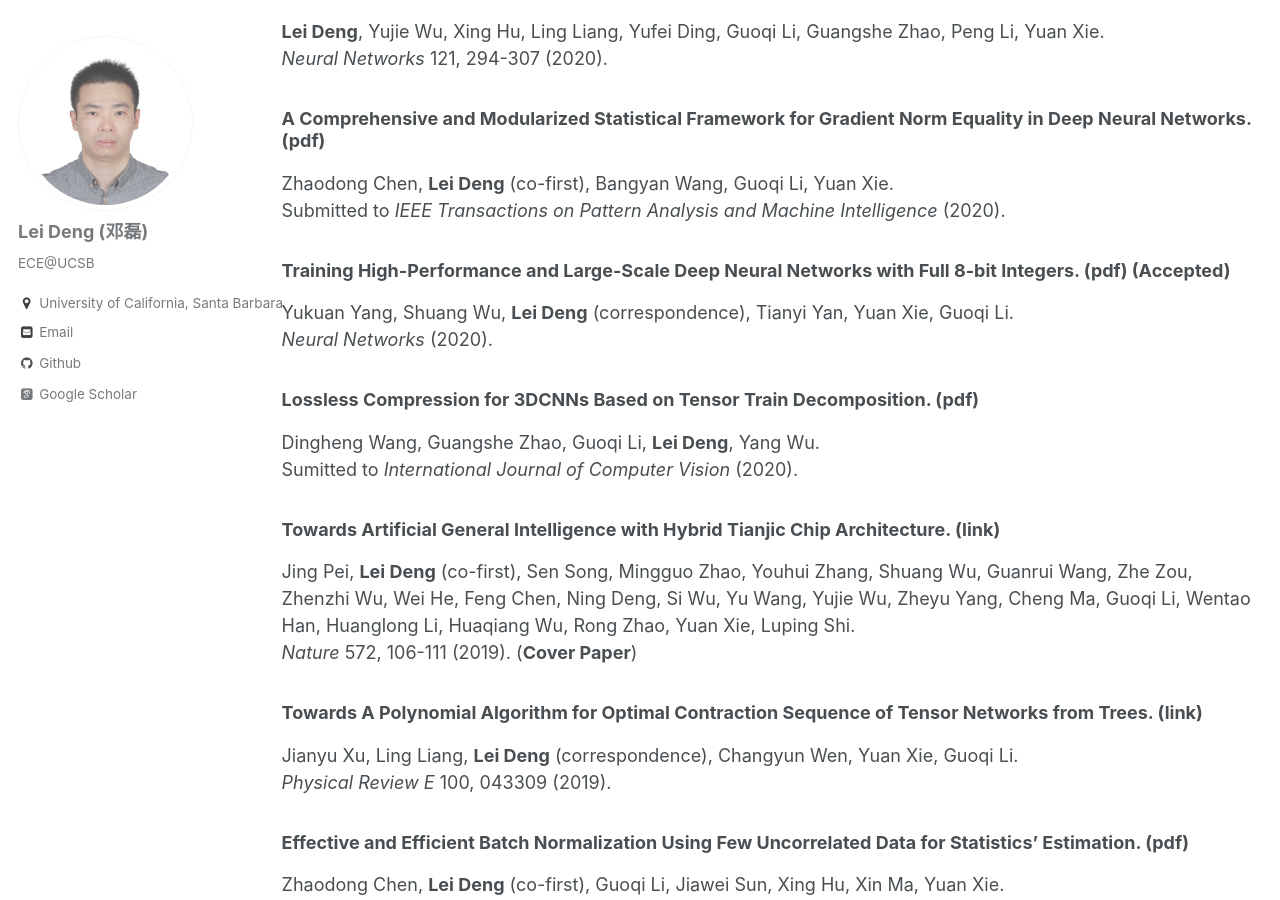
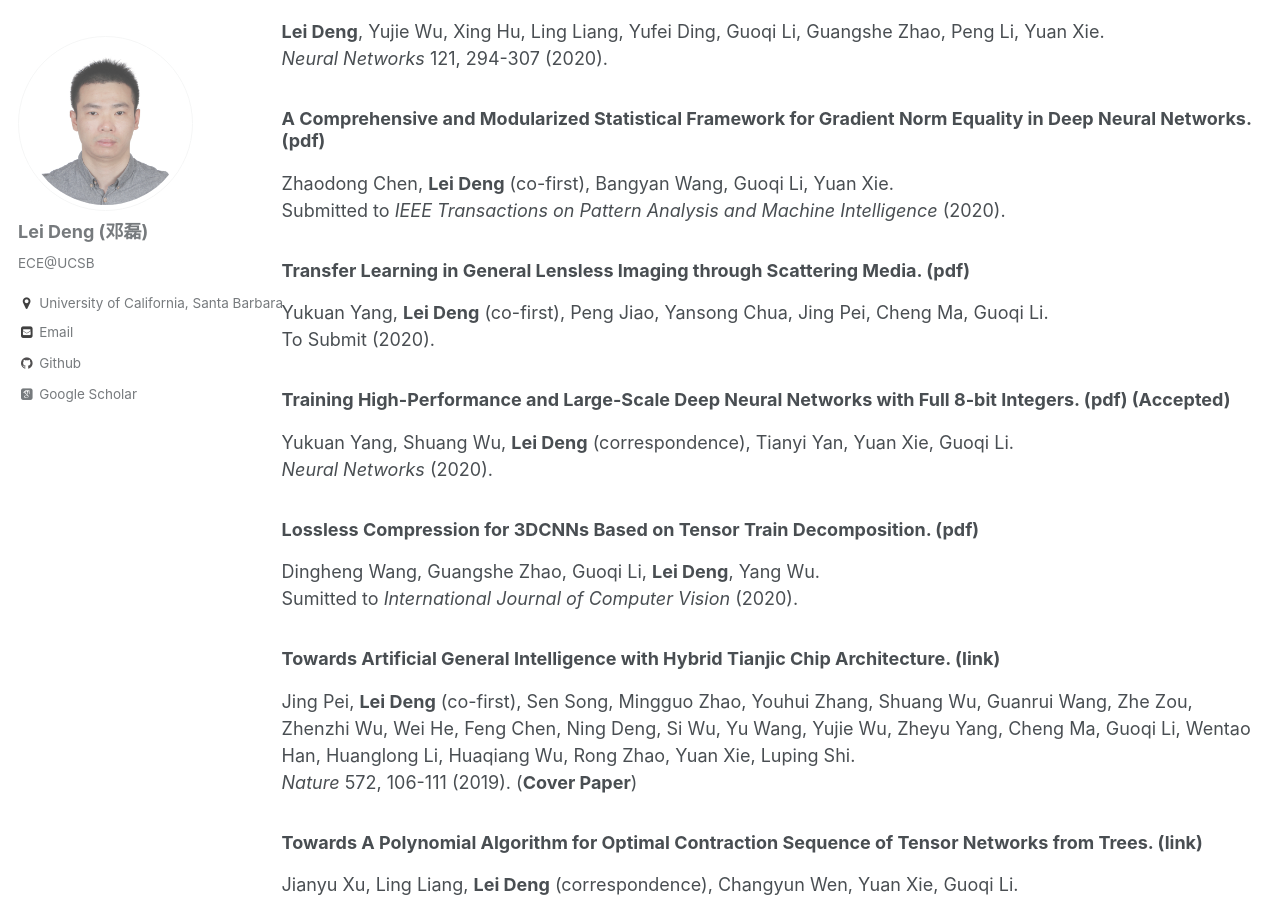
Before and after one commit to dllfei/dllfei.github.io, a Jekyll site: the page built from _pages/publications.md, in a window 1280 px wide and 900 px high, scrolled down 450 px. Built offline with Jekyll 4.4.1, drawn with Linux system fonts in a browser that asks for light colours; some web fonts are replaced.

Commit message:
Update publications.md

```diff
--- a/_pages/publications.md
+++ b/_pages/publications.md
@@ -19,6 +19,10 @@ Submitted to *IEEE Transactions on Neural Networks and Learning Systems* (2020).
 ### A Comprehensive and Modularized Statistical Framework for Gradient Norm Equality in Deep Neural Networks. ([pdf](https://arxiv.org/pdf/2001.00254.pdf)) <br />
 Zhaodong Chen, **Lei Deng** (co-first), Bangyan Wang, Guoqi Li, Yuan Xie. <br />
 Submitted to *IEEE Transactions on Pattern Analysis and Machine Intelligence* (2020).
+
+### Transfer Learning in General Lensless Imaging through Scattering Media. ([pdf](https://arxiv.org/pdf/1912.12419.pdf)) <br />
+Yukuan Yang, **Lei Deng** (co-first), Peng Jiao, Yansong Chua, Jing Pei, Cheng Ma, Guoqi Li. <br />
+To Submit (2020).
 
 ### Training High-Performance and Large-Scale Deep Neural Networks with Full 8-bit Integers. ([pdf](https://arxiv.org/pdf/1909.02384.pdf)) (Accepted) <br />
 Yukuan Yang, Shuang Wu, **Lei Deng** (correspondence), Tianyi Yan, Yuan Xie, Guoqi Li. <br />
```
